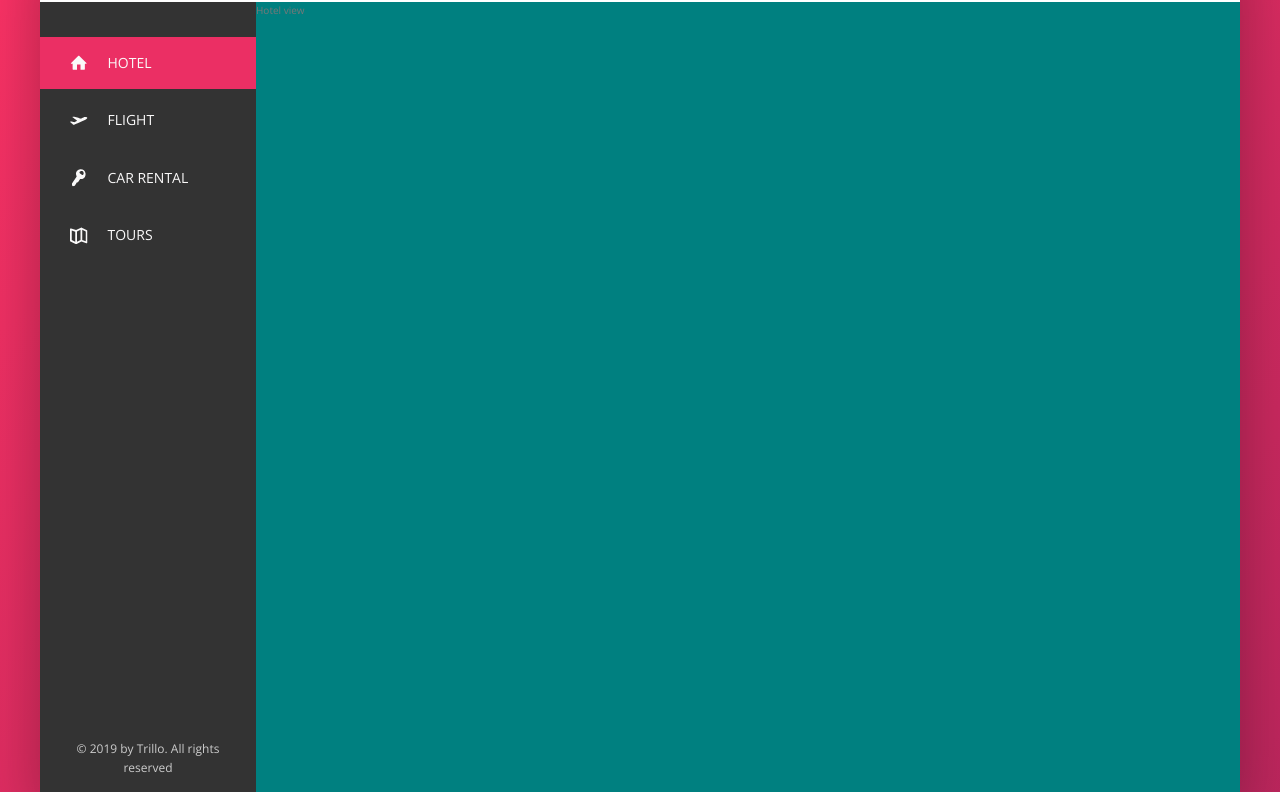
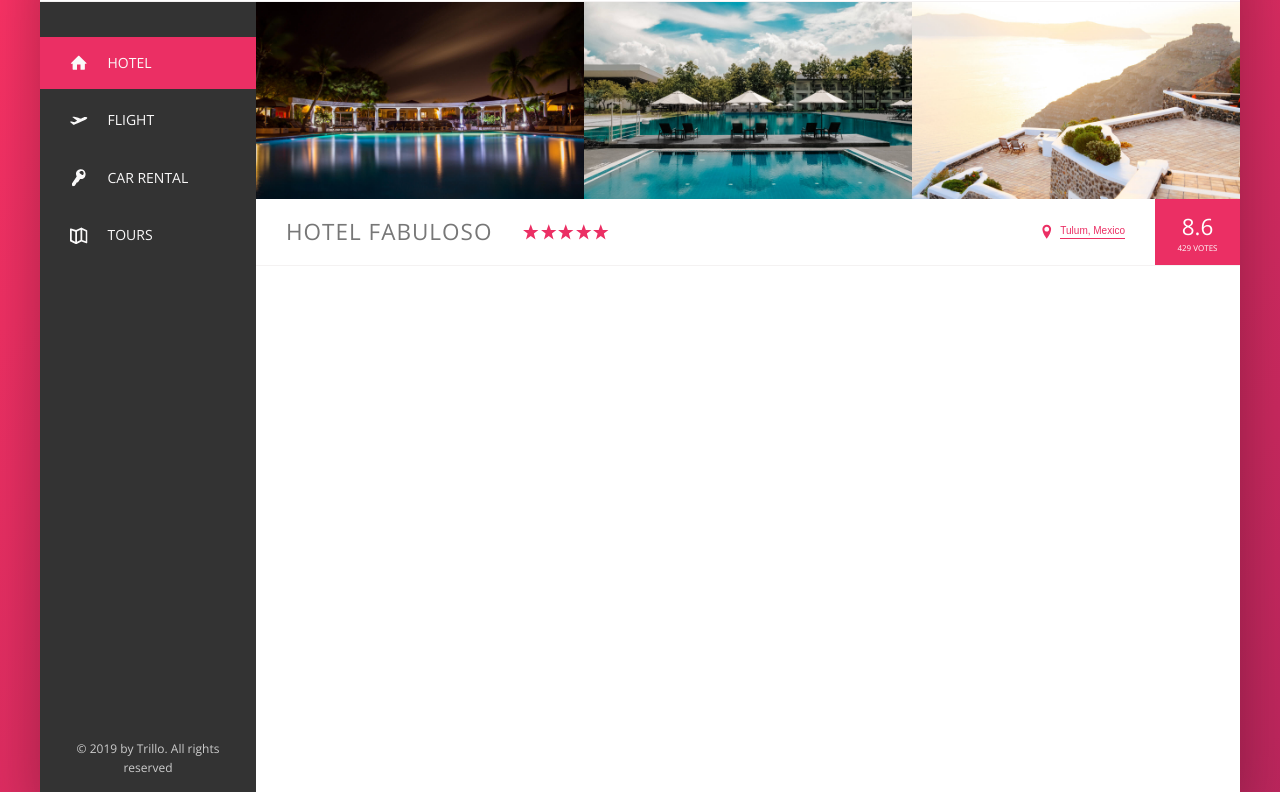
Before and after one commit to Evan-Alexander/hotel-rental-app, a website: page index.html in a window 1280 px wide. Shown: the part 148-940 px from the top of the page. Drawn offline with nearby package versions, Linux system fonts and the light colour scheme.

Commit message:
add hotel overview section

```diff
--- a/index.html
+++ b/index.html
@@ -69,7 +69,9 @@
             <li class="side-nav__item">
               <a href="#" class="side-nav__link">
                 <svg class="side-nav__icon">
-                  <use xlink:href="img/svg-sprite.svg#icon-aircraft-take-off"></use>
+                  <use
+                    xlink:href="img/svg-sprite.svg#icon-aircraft-take-off"
+                  ></use>
                 </svg>
                 <span>Flight</span>
               </a>
@@ -92,12 +94,58 @@
             </li>
           </ul>
           <div class="legal">
-            &copy; 2019 by Trillo.  All rights reserved
+            &copy; 2019 by Trillo. All rights reserved
           </div>
         </nav>
 
         <main class="hotel-view">
-          Hotel view
+          <div class="gallery">
+            <figure class="gallery__item">
+              <img src="img/hotel-1.jpg" alt="Photo of hotel 1" class="gallery__photo" />
+            </figure>
+            <figure class="gallery__item">
+              <img src="img/hotel-2.jpg" alt="Photo of hotel 2" class="gallery__photo" />
+            </figure>
+            <figure class="gallery__item">
+              <img src="img/hotel-3.jpg" alt="Photo of hotel 3" class="gallery__photo" />
+            </figure>
+          </div>
+
+          <div class="overview">
+            <h1 class="overview__heading">
+              Hotel Fabuloso
+            </h1>
+            <div class="overview__stars">
+              <svg class="overview__icon-star">
+                <use xlink:href="img/svg-sprite.svg#icon-star"></use>
+              </svg>
+              <svg class="overview__icon-star">
+                  <use xlink:href="img/svg-sprite.svg#icon-star"></use>
+              </svg>
+              <svg class="overview__icon-star">
+                  <use xlink:href="img/svg-sprite.svg#icon-star"></use>
+              </svg>
+              <svg class="overview__icon-star">
+                  <use xlink:href="img/svg-sprite.svg#icon-star"></use>
+              </svg>
+              <svg class="overview__icon-star">
+                  <use xlink:href="img/svg-sprite.svg#icon-star"></use>
+              </svg>
+            </div>
+
+            <div class="overview__location">
+              <svg class="overview__icon-location">
+                  <use xlink:href="img/svg-sprite.svg#icon-location-pin"></use>
+              </svg>
+              <button class="btn-inline">Tulum, Mexico</button>
+            </div>
+
+            <div class="overview__rating">
+              <div class="overview__rating-average">8.6</div>
+              <div class="overview__rating-count">429 votes</div>
+            </div>
+
+          </div>
         </main>
       </div>
     </div>
--- a/sass/_components.scss
+++ b/sass/_components.scss
@@ -183,3 +183,115 @@
   text-align: center;
   padding: 2.5rem;
 }
+
+/////////////////////
+// GALLERY
+.gallery {
+  display: flex;
+
+  &__photo {
+    width: 100%;
+    display: block;
+  }
+}
+
+/////////////////////
+// HOTEL OVERVIEW
+.overview {
+  display: flex;
+  border-bottom: 1px solid var(--color-grey-light-2);
+  align-items: center;
+
+  &__heading {
+    font-size: 2.25rem;
+    font-weight: 300;
+    text-transform: uppercase;
+    letter-spacing: 1px;
+    padding: 1.5rem 3rem;
+  }
+
+  &__stars {
+    margin-right: auto; // provides automatic spacing between the hotel name + stars and the location + rating while ONLY TAKING AS MUCH SPACE AS THE ELEMENT NEEDS
+    display: flex;
+  }
+
+  &__icon-star,
+  &__icon-location {
+    width: 1.75rem;
+    height: 1.75rem;
+    fill: var(--color-primary);
+  }
+
+  &__location {
+    display: flex;
+    align-items: center;
+  }
+
+  &__icon-location {
+    margin-right: .5rem;
+  }
+
+  &__rating {
+    background-color: var(--color-primary);
+    color: var(--color-white);
+    margin-left: 3rem;
+    padding: 0 2.25rem;
+    align-self: stretch;
+
+    display: flex;
+    flex-direction: column;
+    align-items: center;
+    justify-content: center;
+  }
+
+  &__rating-average {
+    font-size: 2.25rem;
+    font-weight: 300;
+    margin-bottom: -3px;
+  }
+
+  &__rating-count {
+    font-size: .8rem;
+    text-transform: uppercase;
+  }
+}
+
+/////////////////////
+// BUTTON INLINE
+.btn-inline {
+  border: none;
+  color: var(--color-primary);
+  font-size: inherit;
+  border-bottom: 1px solid currentColor;
+  padding-bottom: 2px;
+  display: inline-block;
+  background-color: transparent;
+  cursor: pointer;
+  transition: all .2s;
+
+  &:hover {
+    color: var(--color-grey-dark-1);
+  }
+
+  &:focus {
+    outline: none;
+    animation: pulsate 1s infinite;
+  }
+}
+
+@keyframes pulsate {
+  0% {
+    transform: scale(1);
+    box-shadow: none;
+  }
+
+  50% {
+    transform: scale(1.05);
+    box-shadow: 0 1rem 4rem rgba(0,0,0, .25);
+  }
+
+  100% {
+    transform: scale(1);
+    box-shadow: none;
+  }
+}
--- a/sass/_layout.scss
+++ b/sass/_layout.scss
@@ -11,7 +11,7 @@
   font-size: 1.4rem;
   height: 7rem;
   background-color: var(--color-white);
-  border-bottom: var(--color-grey-light-2);
+  border-bottom: 1px solid var(--color-grey-light-2);
 
   display: flex;
   justify-content: space-between;
@@ -34,6 +34,5 @@
   background-color: var(--color-white);
   flex: 1; // takes remaining width of content element not taken by .sidebar
 
-  background-color: teal;
   height: 80rem;
 }
```
Also changed, not shown: css/style.css.
